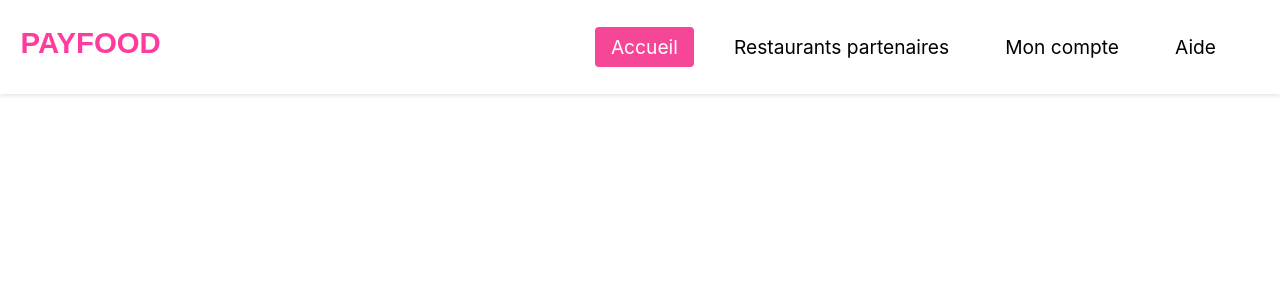
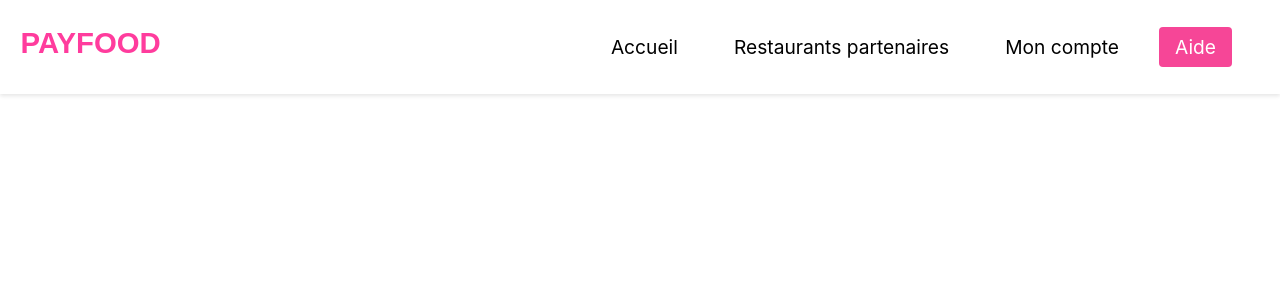
Before and after one commit to Armelsteve1/PAYFOOD, a React (Create React App) app in the folder payfood/: page / in a window 1280 px wide. Shown: the top 300 px of the page. Built offline with nearby package versions, Linux system fonts and the light colour scheme.

Commit message:
update() css

```diff
--- a/payfood/src/Component/Navbar/Navbar.js
+++ b/payfood/src/Component/Navbar/Navbar.js
@@ -9,7 +9,7 @@ function NavigationBar() {
       </div>
       <ul className="navbar__list">
         <li className="navbar__item">
-          <a href="#" className="navbar__link navbar__link--active">Accueil</a>
+          <a href="#" className="navbar__link" >Accueil</a>
         </li>
         <li className="navbar__item">
           <a href="#" className="navbar__link">Restaurants partenaires</a>
@@ -18,7 +18,7 @@ function NavigationBar() {
           <a href="#" className="navbar__link">Mon compte</a>
         </li>
         <li className="navbar__item">
-          <a href="#" className="navbar__link">Aide</a>
+          <a href="#" className="navbar__link navbar__link--active">Aide</a>
         </li>
       </ul>
     </nav>
--- a/payfood/src/Component/Navbar/Style.css
+++ b/payfood/src/Component/Navbar/Style.css
@@ -32,7 +32,10 @@
     border-radius: 0.25rem;
   }
 
-  .navbar__link:hover,
+  .navbar__link:hover{
+    background-color: #7a7577;
+    color: #fff;
+  }
   .navbar__link--active {
     background-color: #F64697;
     color: #fff;
```
